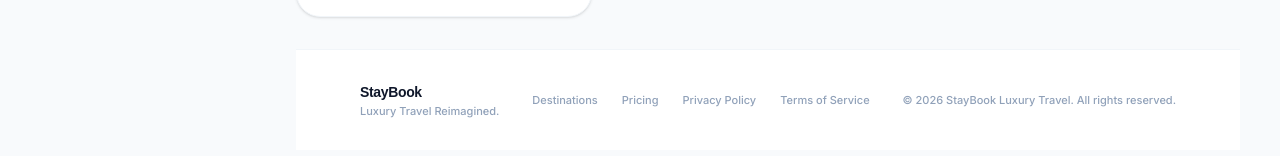
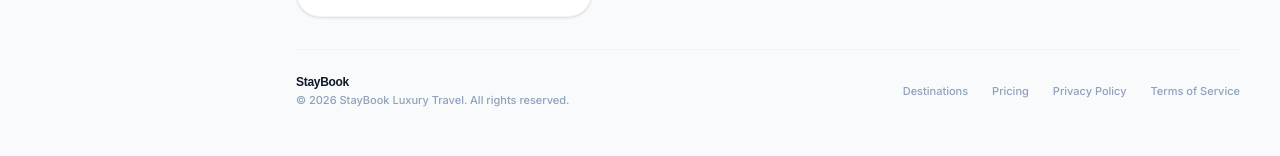
Before and after one commit to ShotikoLabadze/StayBook, a Next.js app in the folder frontend/: page /explore in a window 1280 px wide. Shown: the part 1070-1226 px from the top of the page. Built offline with nearby package versions, Linux system fonts and the light colour scheme; no server answers.

Commit message:
fix: add footers

```diff
--- a/frontend/app/explore/[id]/page.tsx
+++ b/frontend/app/explore/[id]/page.tsx
@@ -1,5 +1,6 @@
 "use client";
 
+import Footer from "@/components/Footer";
 import Sidebar from "@/components/Sidebar";
 import {
   Destination,
@@ -130,6 +131,7 @@ export default function HotelDetailsPage() {
             <BookingCard hotel={hotel} />
           </div>
         </div>
+        <Footer variant="dashboard" />
       </main>
     </div>
   );
--- a/frontend/app/explore/page.tsx
+++ b/frontend/app/explore/page.tsx
@@ -168,7 +168,7 @@ export default function ExplorePage() {
             </div>
           </div>
 
-          <Footer />
+          <Footer variant="dashboard" />
         </div>
       </main>
     </div>
```
